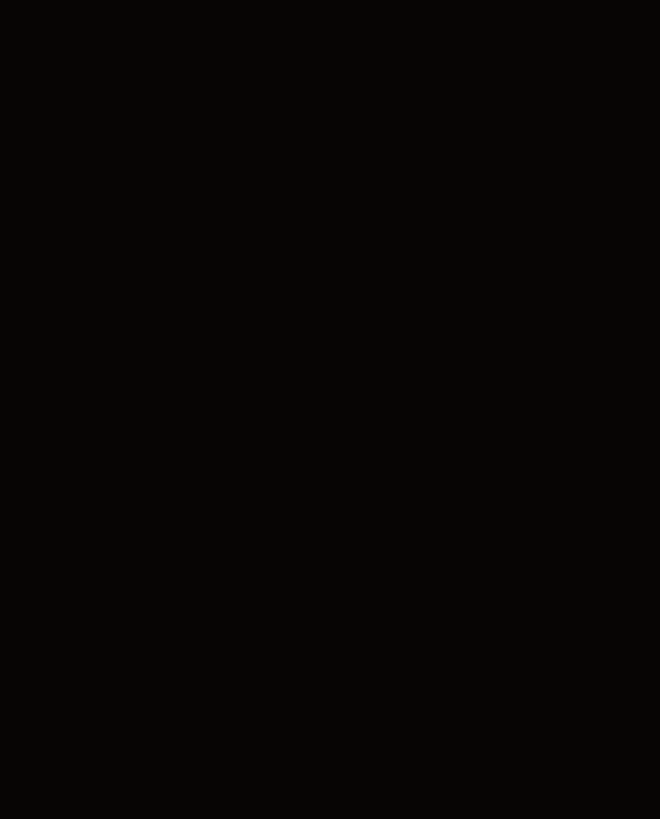
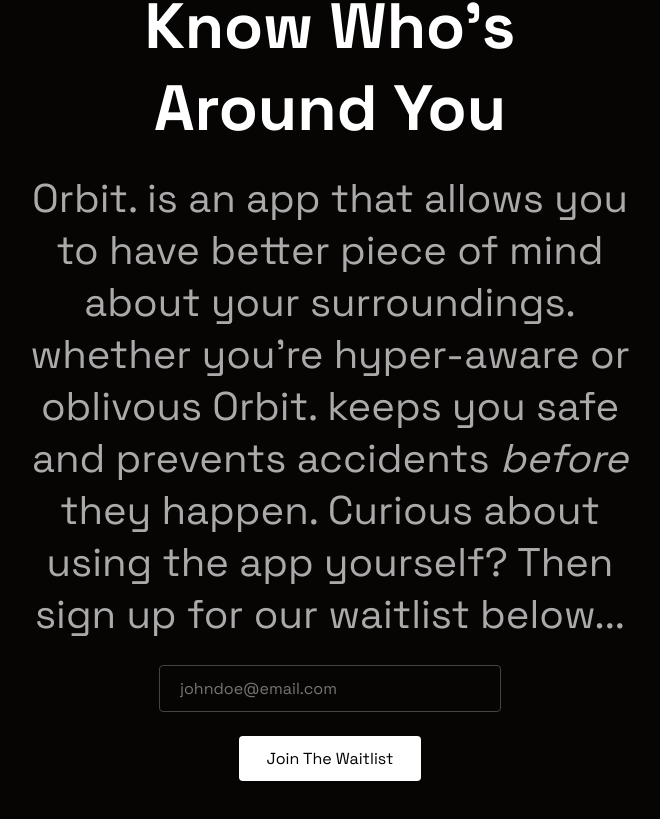
Before and after one commit to JoeShepDev/orbit.-landing, a React (Vite) app: page / in a window 1280 px wide. Shown: the part 895-1714 px from the top of the page, without its empty margins (310-970 px from the left). Before the commit the page ends 800 px from the top, so only its background shows below. Built offline with nearby package versions, Linux system fonts and the light colour scheme; no server answers.

Commit message:
Styling Changes And Waitlist Additions

```diff
--- a/src/App.jsx
+++ b/src/App.jsx
@@ -1,5 +1,4 @@
 import './App.css'
-
 import { Canvas, useFrame } from '@react-three/fiber'
 import { OrbitControls, Text, Stars } from '@react-three/drei'
 import { useRef, useState, useEffect } from 'react'
@@ -8,6 +7,7 @@ function OrbitingDevice({angle, phase, flaggedIndex, index})
 {
   const smallPlanet = useRef()
   const radiusRef = useRef(2)
+
   useFrame((state) => {
 
     const isFlag = phase === 'flagged' && index === flaggedIndex
@@ -18,9 +18,8 @@ function OrbitingDevice({angle, phase, flaggedIndex, index})
     smallPlanet.current.position.x = radiusRef.current * Math.cos(angle + state.clock.elapsedTime)
     smallPlanet.current.position.z = radiusRef.current * Math.sin(angle + state.clock.elapsedTime)
 
-    smallPlanet.current.material.color.set(isFlag ? '#fb0000' : '#b1b1b1')
+    smallPlanet.current.material.color.set(isFlag ? '#ff0000' : '#b1b1b1')
   })
-
   return (
     <mesh ref={smallPlanet}>
       <sphereGeometry args={[0.1, 16, 16]} />
@@ -29,34 +28,35 @@ function OrbitingDevice({angle, phase, flaggedIndex, index})
   )
 }
 
-function OrbitText()
+function OrbitText({phase})
 {
   const orbitText = useRef()
 
-  useFrame((state, deltaTime)=> {
-    orbitText.current.outlineOpacity = 0.3 + Math.sin(state.clock.elapsedTime * 0.8) * 0.7
+  useFrame((state) => {
+    orbitText.current.outlineOpacity = 0.1 + Math.sin(state.clock.elapsedTime * 0.8) * 0.7
   })
 
   return(
     <Text position={[0, 0, 0]}
-          fontSize={1}
           color="white"
           fillOpacity={1}
           outlineWidth={0.02}
           outlineColor="#ffffff"
-          ref={orbitText}>Orbit.</Text>
+          fontSize={phase === 'flagged' ? 0.3 : 1}
+          ref={orbitText}>
+      {phase === 'flagged' ? 'device flagged.' : 'Orbit.'}
+    </Text>
   )
 }
 
 function LandingPage() {
+
   const [phase, setPhase] = useState('explosion')
   const [flaggedIndex] = useState(Math.floor(Math.random() * 5))
 
   useEffect(() => {
     const t1 = setTimeout(() => setPhase('flagged'), 1500)
     const t2 = setTimeout(() => setPhase('settle'), 5000)
-
-
     return () => {
       clearTimeout(t1)
       clearTimeout(t2)
@@ -67,25 +67,29 @@ function LandingPage() {
     <div className="main-section">
 
       <div className='canvas-section'>
+
         <Canvas>
           <ambientLight intensity={0.3} />
-
-          <pointLight
-              position={[3, 3, 3]}
-              intensity={50}
-              color="#cdcdcd" />
-
+          <pointLight position={[3, 3, 3]} intensity={50} color="#cdcdcd" />
           <Stars />
-
-          <OrbitText />
+          <OrbitText phase={phase}/>
           <OrbitingDevice angle={0} phase={phase} flaggedIndex={flaggedIndex} index={0}/>
           <OrbitingDevice angle={Math.PI * 2 / 5} phase={phase} flaggedIndex={flaggedIndex} index={1}/>
           <OrbitingDevice angle={Math.PI * 4 / 5} phase={phase} flaggedIndex={flaggedIndex} index={2}/>
           <OrbitingDevice angle={Math.PI * 6 / 5} phase={phase} flaggedIndex={flaggedIndex} index={3}/>
           <OrbitingDevice angle={Math.PI * 8 / 5} phase={phase} flaggedIndex={flaggedIndex} index={4}/>
         </Canvas>
+
       </div>
 
+      <div className='waitlist-section'>
+        <h2>Know Who's Around You</h2>
+        <p>Orbit. is an app that allows you to have better piece of mind about your surroundings. whether you're hyper-aware or oblivous Orbit.
+          keeps you safe and prevents accidents <em>before</em> they happen. Curious about using the app yourself? Then sign up for our waitlist below...
+        </p>
+        <input placeholder='johndoe@email.com'></input>
+        <button>Join The Waitlist</button>
+      </div>
     </div>
   )
 }
--- a/src/index.css
+++ b/src/index.css
@@ -1,7 +1,7 @@
 #root
 {
   width: 100%;
-  height: 100vh;
+  min-height: 100vh;
 }
 
 body
@@ -20,19 +20,13 @@ body
 .main-section
 {
   display: flex;
-  justify-content: center;
-  align-items: center ;
-  height: 100vh;
-  position: relative;
+  flex-direction: column;
 }
 
 .canvas-section
 {
-  position: absolute;
-  top: 0;
-  left: 0;
   width: 100%;
-  height: 100%;
+  height: 100vh;
 }
 
 h1
@@ -40,3 +34,50 @@ h1
   font-size: 5em;
   z-index: 5;
 }
+
+.waitlist-section
+{
+  display: flex;
+  flex-direction: column;
+  align-items: center;
+  padding: 80px 20px;
+  gap: 24px;
+  max-width: 600px;
+  margin: 0 auto;
+  text-align: center;
+}
+
+.waitlist-section h2
+{
+  font-size: 4em;
+}
+
+.waitlist-section p
+{
+  font-size: 2.5em;
+  line-height: 1.3;
+  color: #aaaaaa;
+}
+
+.waitlist-section input {
+  background: transparent;
+  border: 1px solid #444;
+  border-radius: 4px;
+  padding: 12px 20px;
+  color: white;
+  font-family: 'Space Grotesk', sans-serif;
+  font-size: 1em;
+  width: 300px;
+  outline: none;
+}
+
+.waitlist-section button {
+  background: white;
+  color: black;
+  border: none;
+  border-radius: 4px;
+  padding: 12px 28px;
+  font-family: 'Space Grotesk', sans-serif;
+  font-size: 1em;
+  cursor: pointer;
+}
```
